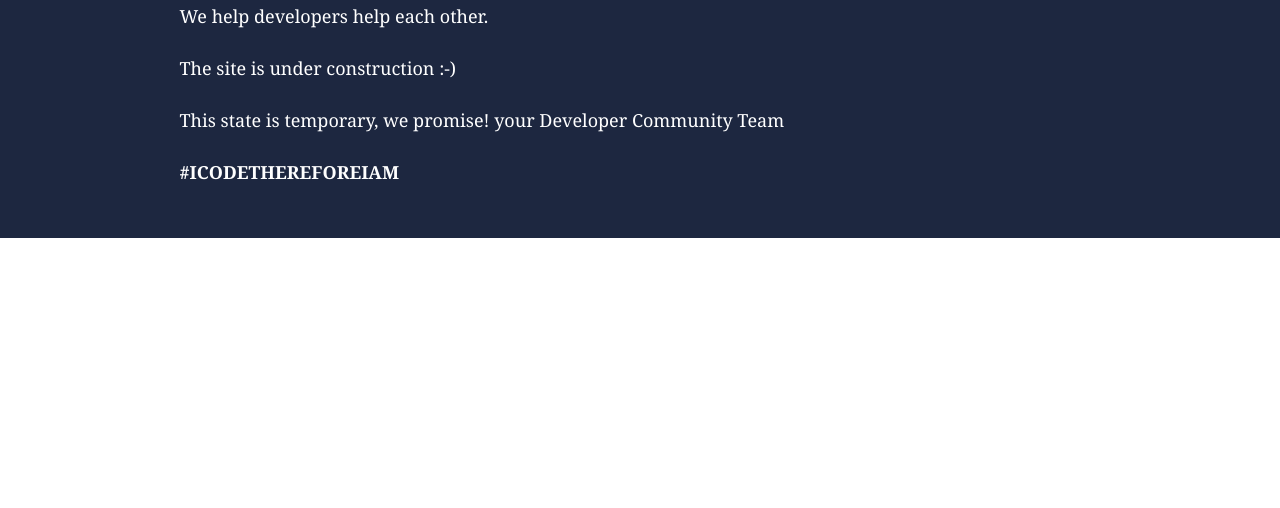
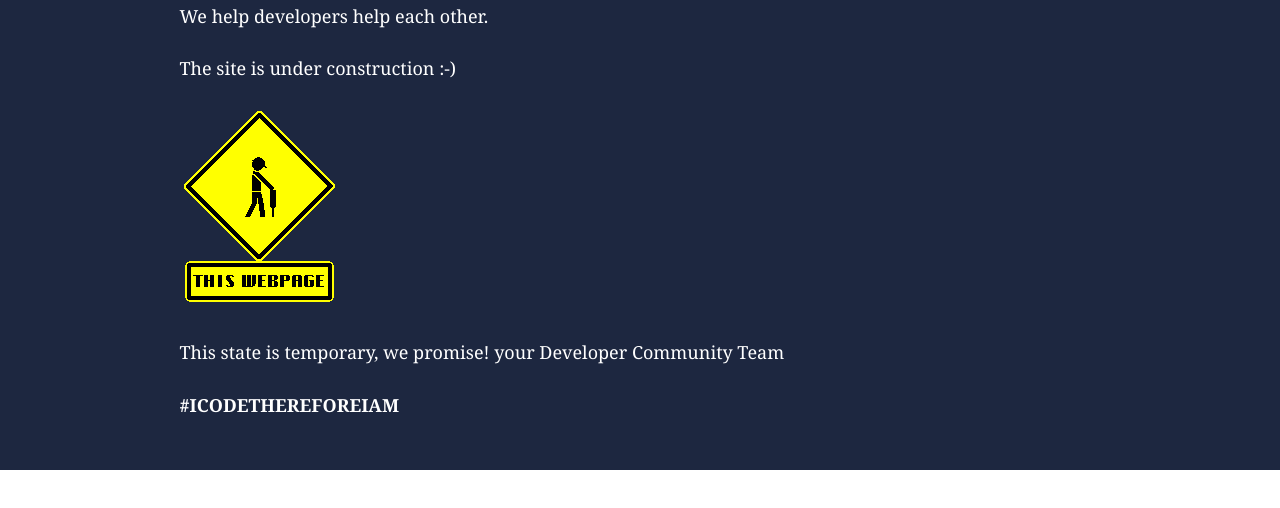
Before and after one commit to Kentico/kentico.github.io, a Gatsby site: page / in a window 1280 px wide. Shown: the part 166-674 px from the top of the page. Built offline with nearby package versions, Linux system fonts and the light colour scheme; Gatsby itself is replaced by a stand-in of ours.

Commit message:
add gif under construction

```diff
--- a/src/pages/index.js
+++ b/src/pages/index.js
@@ -1,4 +1,5 @@
 import React from 'react'
+import UnderConstruction from '../images/under-construction.gif'
 
 import Layout from '../components/layout'
 
@@ -7,6 +8,7 @@ const IndexPage = () => (
     <h1>Kentico Developer Community</h1>
     <p>We help developers help each other.</p>
     <p>The site is under construction :-)</p>
+    <img src={UnderConstruction} alf="Under construction"/>
     <p> This state is temporary, we promise! your Developer Community Team</p>
     <p><strong>#ICODETHEREFOREIAM</strong></p>
   </Layout>
```
Also changed, not shown: src/images/under-construction.gif (added).
